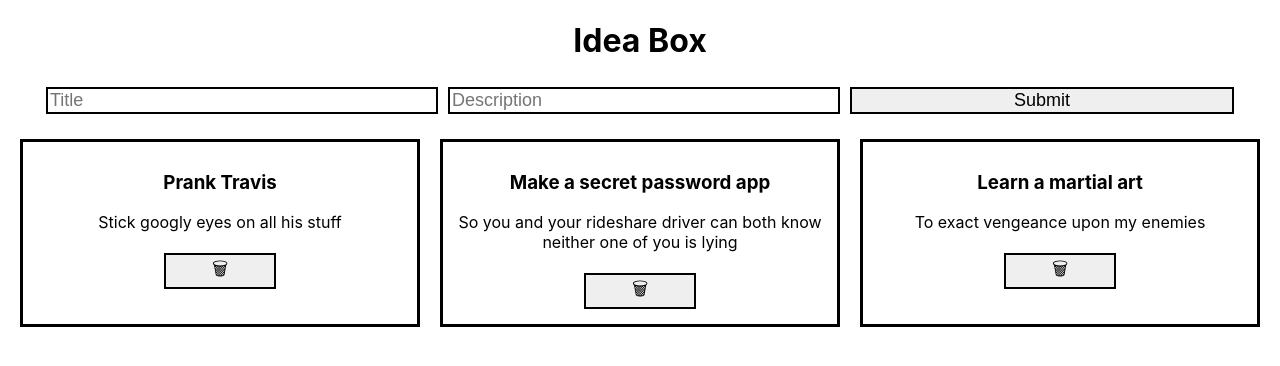
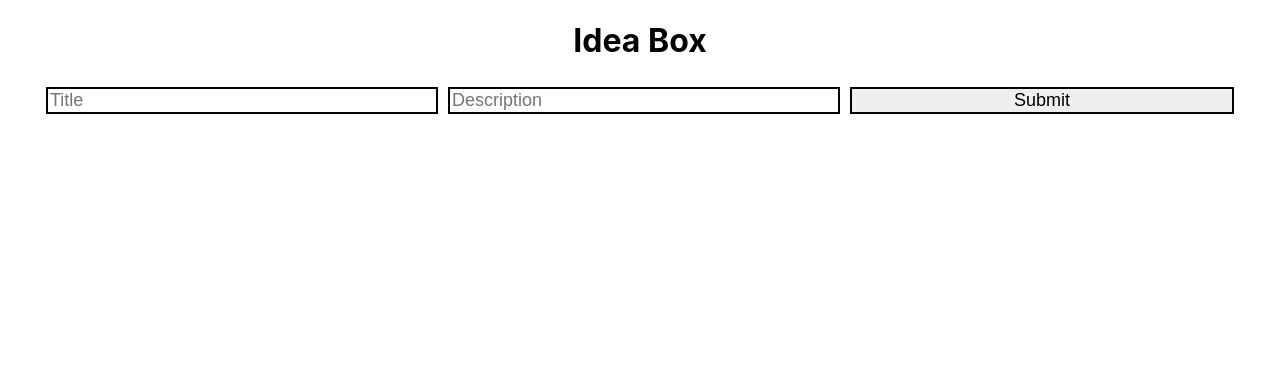
Before and after one commit to ErinUntermeyer/ideabox, a React (Create React App) app: page / in a window 1280 px wide. Shown: the top 366 px of the page. Built offline with nearby package versions, Linux system fonts and the light colour scheme.

Commit message:
Remove hardcoded ideas from App component

```diff
--- a/src/App.js
+++ b/src/App.js
@@ -7,11 +7,7 @@ class App extends Component {
 	constructor() {
 		super()
 		this.state = {
-			ideas: [
-				{ id: 1, title: 'Prank Travis', description: 'Stick googly eyes on all his stuff' },
-				{ id: 2, title: 'Make a secret password app', description: 'So you and your rideshare driver can both know neither one of you is lying' },
-				{ id: 3, title: 'Learn a martial art', description: 'To exact vengeance upon my enemies' }
-			]
+			ideas: []
 		}
 	}
 
```
